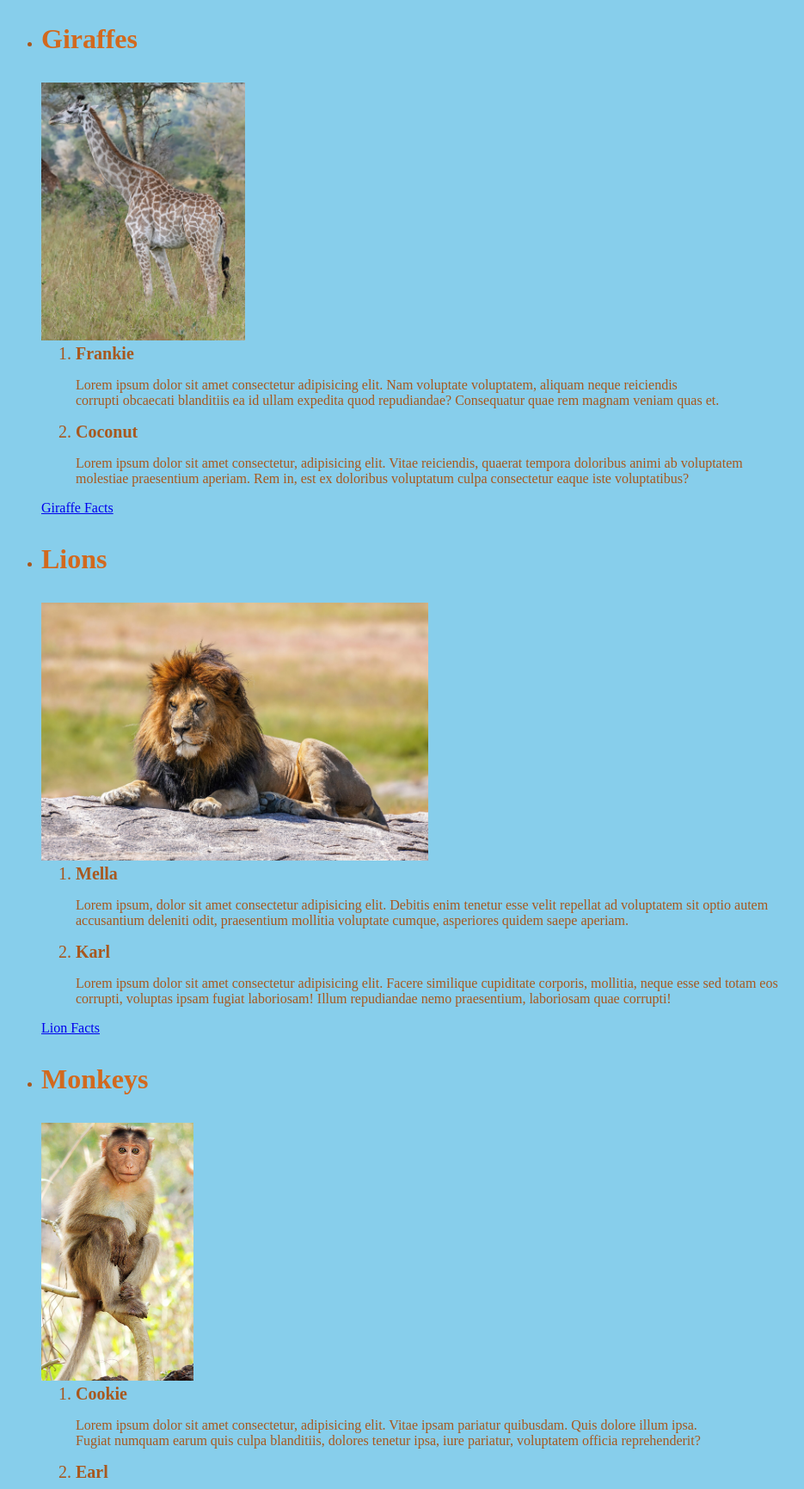
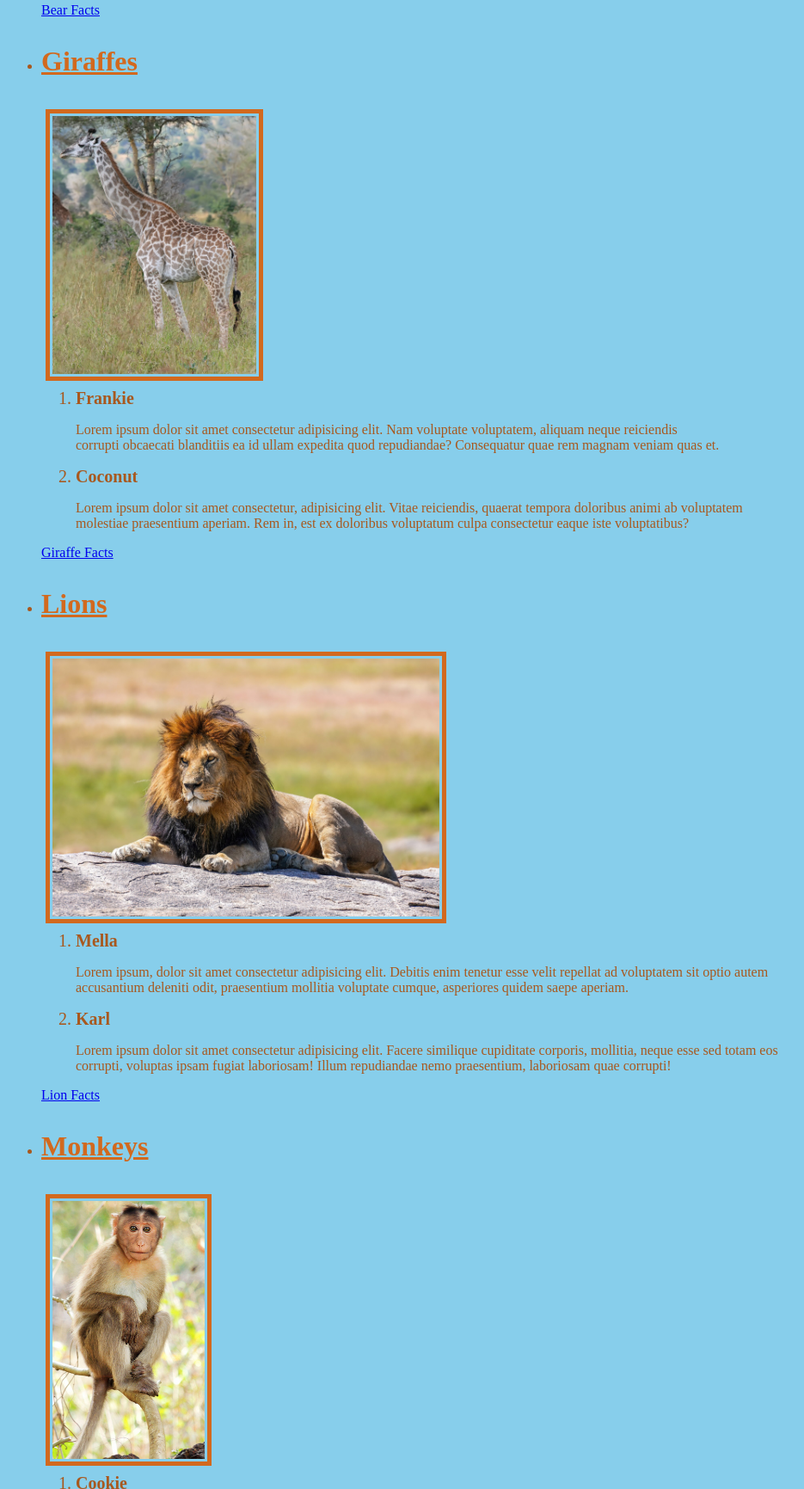
Before and after one commit to TheMikeWood/Zoo-Project, a plain HTML site: page index.html in a window 1280 px wide. Shown: the part 758-2490 px from the top of the page at 86% size, without its empty margins (0-935 px from the left). Drawn offline with Linux system fonts and the light colour scheme.

Commit message:
Underlined titles and added borders to imgs.

```diff
--- a/index.html
+++ b/index.html
@@ -9,10 +9,13 @@
       <h1 style="color: chocolate; font-size: 64px">Zoo Animals</h1>
       <ul>
         <!-- Bear Section -->
-        <li><h3 style="color: chocolate; font-size: 32px">Bears</h3></li>
+        <li>
+          <h3 style="color: chocolate; font-size: 32px"><u>Bears</u></h3>
+        </li>
         <!-- Link to original sized picture embedded in the image-->
         <a href="./html/Bear.html">
           <img
+            style="border: 5px solid chocolate; padding: 3px; margin: 5px"
             src="./img/Ours_brun_parcanimalierpyrenees_1-Bear.jpg"
             alt="Brown bear (Ursus arctos)"
             height="300px"
@@ -43,9 +46,12 @@
           >
         </section>
         <!-- Giraffe Section -->
-        <li><h3 style="color: chocolate; font-size: 32px">Giraffes</h3></li>
+        <li>
+          <h3 style="color: chocolate; font-size: 32px"><u>Giraffes</u></h3>
+        </li>
         <a href="./html/Giraffe.html">
           <img
+            style="border: 5px solid chocolate; padding: 3px; margin: 5px"
             src="./img/1012px-Giraffe_Mikumi_National_Park-Giraffe.jpg"
             alt="Masai giraffe (Giraffa tippelskirchi) in Mikumi National Park, Tanzania"
             height="300px"
@@ -71,9 +77,12 @@
           <a href="https://en.m.wikipedia.org/wiki/Giraffe">Giraffe Facts</a>
         </section>
         <!-- Lion Section -->
-        <li><h3 style="color: chocolate; font-size: 32px">Lions</h3></li>
+        <li>
+          <h3 style="color: chocolate; font-size: 32px"><u>Lions</u></h3>
+        </li>
         <a href="./html/Lion.html">
           <img
+            style="border: 5px solid chocolate; padding: 3px; margin: 5px"
             src="./img/020_The_lion_king_Snyggve_in_the_Serengeti_National_Park_Photo_by_Giles_Laurent-Lion.jpg"
             alt="Male lion in Serengeti National Park, Tanzania"
             height="300px"
@@ -100,9 +109,12 @@
           <a href="https://en.m.wikipedia.org/wiki/Lion">Lion Facts</a>
         </section>
         <!-- Monkey Section -->
-        <li><h3 style="color: chocolate; font-size: 32px">Monkeys</h3></li>
+        <li>
+          <h3 style="color: chocolate; font-size: 32px"><u>Monkeys</u></h3>
+        </li>
         <a href="./html/Monkey.html">
           <img
+            style="border: 5px solid chocolate; padding: 3px; margin: 5px"
             src="./img/Bonnet_macaque_(Macaca_radiata)_Photograph_By_Shantanu_Kuveskar-Monkey.jpg"
             alt="Bonnet macaque Macaca radiata Mangaon, Maharashtra, India"
             height="300px"
@@ -138,9 +150,12 @@
           >
         </section>
         <!-- Alligator Section -->
-        <li><h3 style="color: chocolate; font-size: 32px">Alligators</h3></li>
+        <li>
+          <h3 style="color: chocolate; font-size: 32px"><u>Alligators</u></h3>
+        </li>
         <a href="./html/Alligator.html">
           <img
+            style="border: 5px solid chocolate; padding: 3px; margin: 5px"
             src="./img/AmericanAlligator.JPG"
             alt="American Alligators, Alligator mississippiensis"
             height="300px"
```
